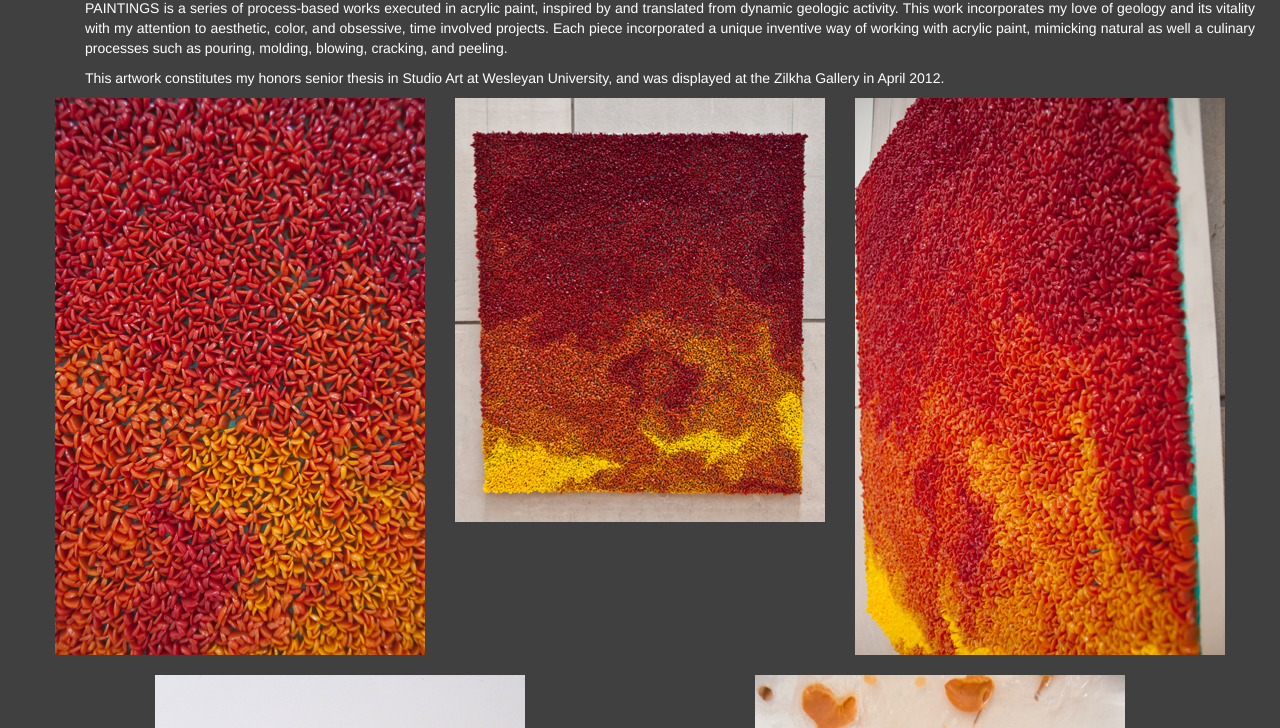
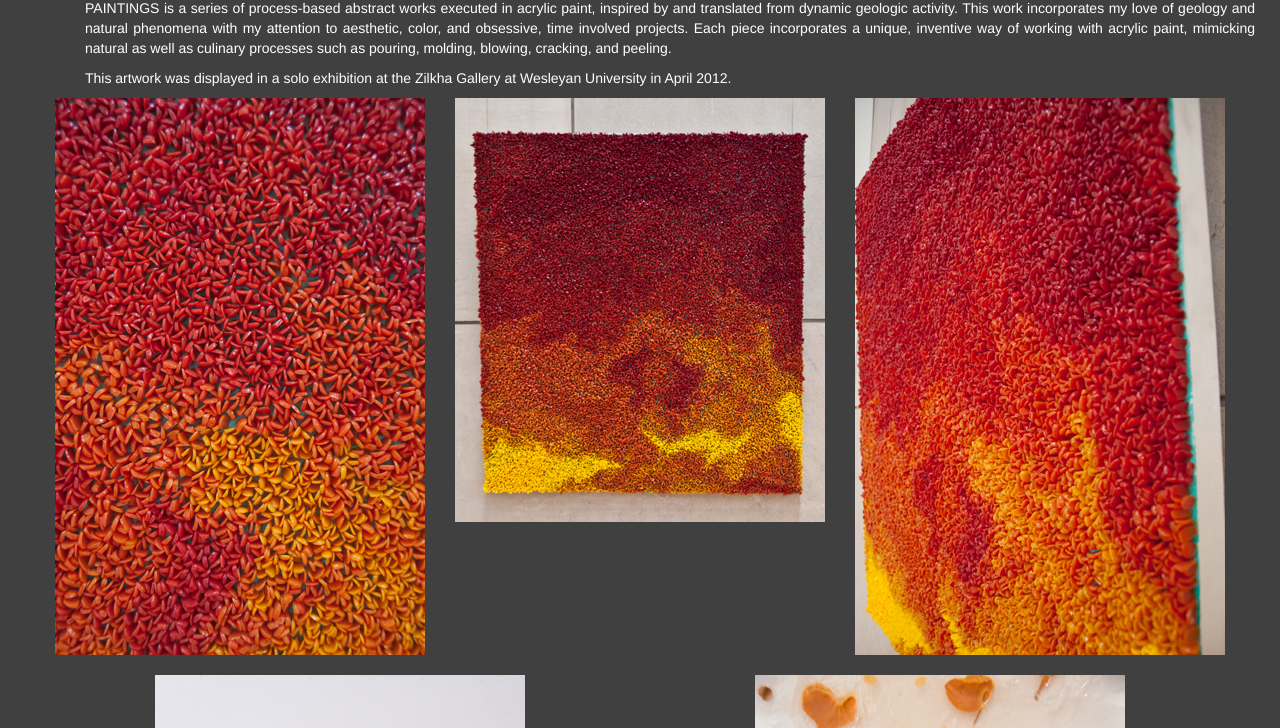
Before and after one commit to amalouta/website, a plain HTML site: page ThesisWork.html in a window 1280 px wide. Shown: the part 372-1100 px from the top of the page. Drawn offline with Linux system fonts and the light colour scheme.

Commit message:
Update ThesisWork.html

```diff
--- a/ThesisWork.html
+++ b/ThesisWork.html
@@ -71,19 +71,18 @@
     <!-- Example row of columns -->
       <div class="span12">
         <h2>PAINTINGS:</h2>
-        <p class="justify">PAINTINGS is a series of process-based
+        <p class="justify">PAINTINGS is a series of process-based abstract
         works executed in acrylic paint, inspired by and translated from
         dynamic geologic activity. This work incorporates my love of geology
-        and its vitality with my attention to aesthetic, color, and obsessive,
-        time involved projects. Each piece incorporated a unique inventive way
-        of working with acrylic paint, mimicking natural as well a culinary
+        and natural phenomena with my attention to aesthetic, color, and obsessive,
+        time involved projects. Each piece incorporates a unique, inventive way
+        of working with acrylic paint, mimicking natural as well as culinary
         processes such as pouring, molding, blowing, cracking, and
         peeling.</p>
 
-        <p class="justify">This artwork constitutes my honors senior thesis in
-        Studio Art at Wesleyan University, and was displayed at the Zilkha
-        Gallery in April 2012.</p>
-      </div>
+        <p class="justify">This artwork was displayed in a solo exhibition at the Zilkha
+        Gallery at Wesleyan University in April 2012.</p>
+        </div>
 
     <br>
 
```
